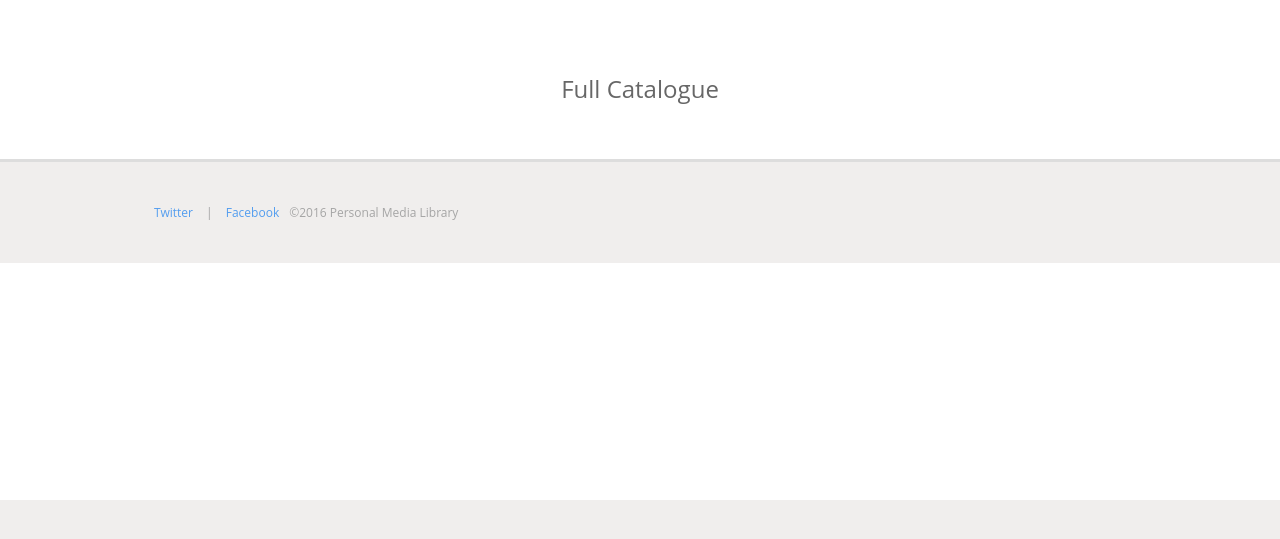
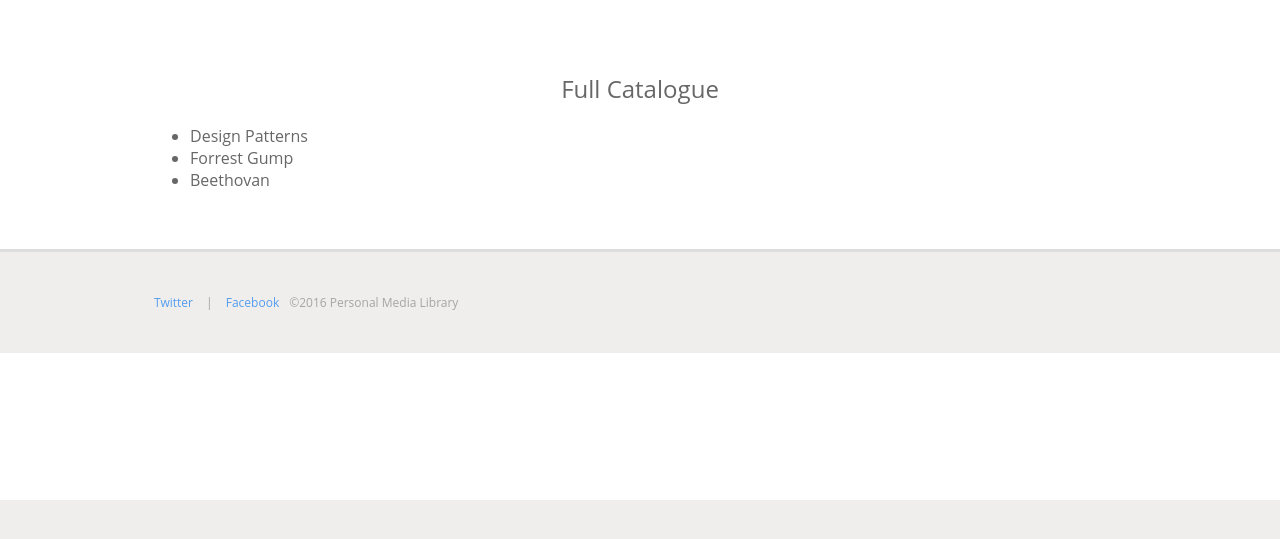
Before and after one commit to sonnybrakes/build-a-basic-php-website, a PHP site: page /catalogue.php in a window 1280 px wide. Shown: the part 140-679 px from the top of the page. Run offline with PHP 8.4, Linux system fonts and the light colour scheme.

Commit message:
Creating the Catalog Array

```diff
--- a/catalogue.php
+++ b/catalogue.php
@@ -1,4 +1,9 @@
 <?php
+$catalogue = array(
+  "Design Patterns",
+  "Forrest Gump",
+  "Beethovan"
+);
 $pageTitle = "Full Catalogue";
 $section = null;
 if (isset($_GET["cat"])) {
@@ -15,8 +20,18 @@ if (isset($_GET["cat"])) {
 }
 include("inc/header.php"); ?>
 
-<div class="section page">
-  <h1><?php echo $pageTitle; ?></h1>
+<div class="section catalogue page">
+
+  <div class="wrapper">
+    <h1><?php echo $pageTitle; ?></h1>
+    <ul>
+      <?php foreach($catalogue as $item) {
+        echo "<li>" . $item . "</li>";
+      }
+      ?>
+    </ul>
+  </div>
+
 </div>
 
 <?php include("inc/footer.php"); ?>
```
